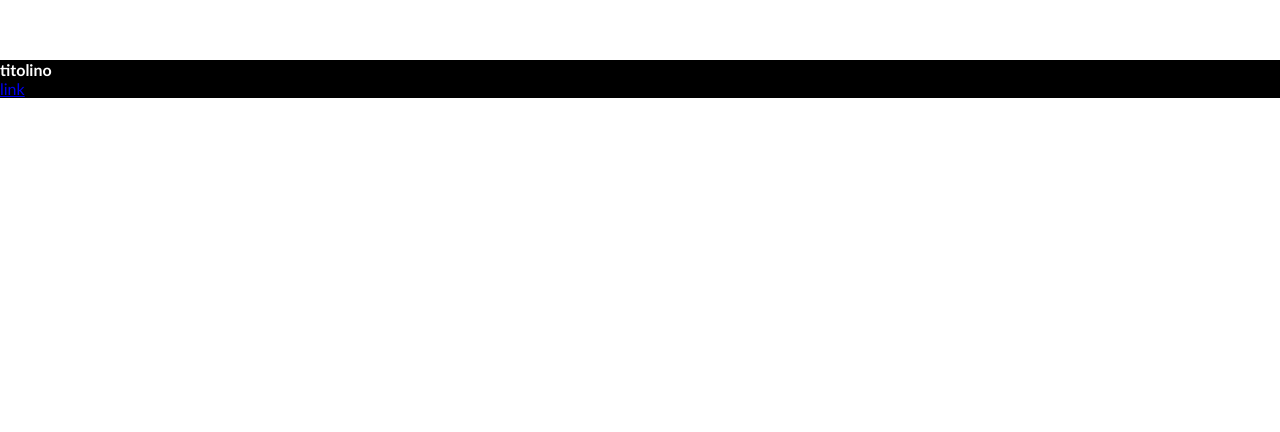
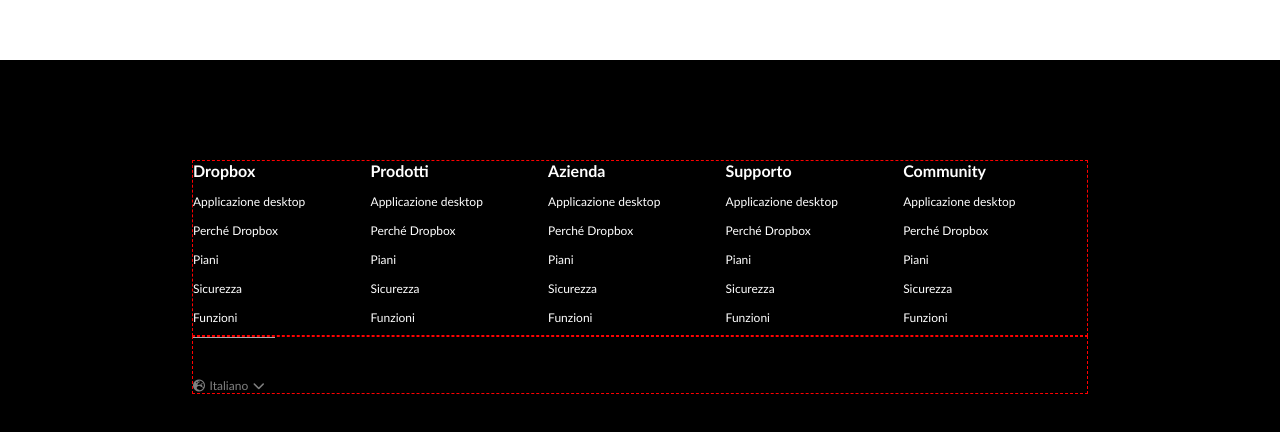
Before and after one commit to manuelmenama/htmlcss-dropbox, a plain HTML site: page index.html in a window 1280 px wide. Shown: the part 740-1172 px from the top of the page. Before the commit the page ends 838 px from the top, so only its background shows below. Drawn offline with Linux system fonts and the light colour scheme.

Commit message:
ended footer

```diff
--- a/css/style.css
+++ b/css/style.css
@@ -20,6 +20,13 @@ body{
 
   /* debug */
   border: 1px dashed blue;
+}
+
+.container-big{
+  width: 70%;
+  margin: 0 auto;
+  /* debug */
+  border: 1px dashed rgb(255, 0, 0);
 }
 
 .button{
@@ -97,4 +104,71 @@ main{
 footer{
   background-color: black;
   color: white;
+  padding: 100px 0;
 }
+
+.f-column{
+  display: inline-block;
+  width: calc(97% / 5);
+}
+
+.f-column h4{
+  margin-bottom: 10px;
+}
+
+.f-column ul{
+  list-style: none;
+}
+
+.f-column ul li{
+  margin-bottom: 10px;
+}
+
+.f-column ul li a{
+  text-decoration: none;
+  color: white;
+  font-size: 12px
+}
+
+.f-column ul li a:hover{
+  text-decoration: underline;
+}
+
+.f-bottom .dropmenu{
+  background-color: #353535;
+  width: 100%;
+  display: none;
+  position: absolute;
+  z-index: 999;
+}
+.f-bottom .dropmenu ul{
+  list-style: none;
+}
+
+.f-bottom .dropmenu ul a{
+  color: gray;
+  text-decoration: none;
+  font-size: 12px;
+}
+
+.f-bottom .dropmenu ul a:hover{
+  text-decoration: underline;
+}
+
+.f-bottom .dropbtn{
+  position: relative;
+  display: inline-block;
+  font-size: 12px;
+  padding: 40px 10px 0 0;
+  cursor: pointer;
+  border-top: 1px solid darkgray;
+  color: gray;
+}
+
+.f-bottom .dropbtn:hover{
+  background-color: #353535;
+}
+
+.f-bottom .dropbtn:hover .dropmenu{
+  display: block;
+}
--- a/index.html
+++ b/index.html
@@ -4,6 +4,7 @@
   <meta charset="UTF-8">
   <meta http-equiv="X-UA-Compatible" content="IE=edge">
   <meta name="viewport" content="width=device-width, initial-scale=1.0">
+  <link rel="stylesheet" href="https://cdnjs.cloudflare.com/ajax/libs/font-awesome/6.2.0/css/all.min.css" integrity="sha512-xh6O/CkQoPOWDdYTDqeRdPCVd1SpvCA9XXcUnZS2FmJNp1coAFzvtCN9BmamE+4aHK8yyUHUSCcJHgXloTyT2A==" crossorigin="anonymous" referrerpolicy="no-referrer" />
   <link rel="stylesheet" href="css/style.css">
   <title>Document</title>
 </head>
@@ -52,15 +53,132 @@
     m
   </main>
   <footer>
-    <nav class="f-top">
-      <ul>
-        <li>
-          <h4>titolino</h4>
-          <a href="#">link</a>
-        </li>
-      </ul>
+    <nav class="container-big f-top">
+      <div class="f-column">
+        <h4>Dropbox</h4>
+        <ul>
+          <li>
+            <a href="#">Applicazione desktop</a>
+          </li>
+          <li>
+            <a href="#">Perch&eacute; Dropbox</a>
+          </li>
+          <li>
+            <a href="#">Piani</a>
+          </li>
+          <li>
+            <a href="#">Sicurezza</a>
+          </li>
+          <li>
+            <a href="#">Funzioni</a>
+          </li>
+        </ul>
+      </div>
+      <div class="f-column">
+        <h4>Prodotti</h4>
+        <ul>
+          <li>
+            <a href="#">Applicazione desktop</a>
+          </li>
+          <li>
+            <a href="#">Perch&eacute; Dropbox</a>
+          </li>
+          <li>
+            <a href="#">Piani</a>
+          </li>
+          <li>
+            <a href="#">Sicurezza</a>
+          </li>
+          <li>
+            <a href="#">Funzioni</a>
+          </li>
+        </ul>
+      </div>
+      <div class="f-column">
+        <h4>Azienda</h4>
+        <ul>
+          <li>
+            <a href="#">Applicazione desktop</a>
+          </li>
+          <li>
+            <a href="#">Perch&eacute; Dropbox</a>
+          </li>
+          <li>
+            <a href="#">Piani</a>
+          </li>
+          <li>
+            <a href="#">Sicurezza</a>
+          </li>
+          <li>
+            <a href="#">Funzioni</a>
+          </li>
+        </ul>
+      </div>
+      <div class="f-column">
+        <h4>Supporto</h4>
+        <ul>
+          <li>
+            <a href="#">Applicazione desktop</a>
+          </li>
+          <li>
+            <a href="#">Perch&eacute; Dropbox</a>
+          </li>
+          <li>
+            <a href="#">Piani</a>
+          </li>
+          <li>
+            <a href="#">Sicurezza</a>
+          </li>
+          <li>
+            <a href="#">Funzioni</a>
+          </li>
+        </ul>
+      </div>
+      <div class="f-column">
+        <h4>Community</h4>
+        <ul>
+          <li>
+            <a href="#">Applicazione desktop</a>
+          </li>
+          <li>
+            <a href="#">Perch&eacute; Dropbox</a>
+          </li>
+          <li>
+            <a href="#">Piani</a>
+          </li>
+          <li>
+            <a href="#">Sicurezza</a>
+          </li>
+          <li>
+            <a href="#">Funzioni</a>
+          </li>
+        </ul>
+      </div>
+
     </nav>
-    <nav class="f-bottom"></nav>
+    <nav class="container-big f-bottom">
+      <div class="dropbtn">
+        <i class="fa-solid fa-earth-europe"></i>
+        &thinsp;Italiano&thinsp;
+        <i class="fa-solid fa-chevron-down"></i>
+        <div class="dropmenu">
+          <ul>
+            <li>
+              <a href="#">Deutsch</a>
+            </li>
+            <li>
+              <a href="#">English</a>
+            </li>
+            <li>
+              <a href="#">Portugu&ecirc;s</a>
+            </li>
+            <li>
+              <a href="#">Espa&ntilde;ol</a>
+            </li>
+          </ul>
+        </div>
+      </div>
+    </nav>
   </footer>
 
 </body>
```
